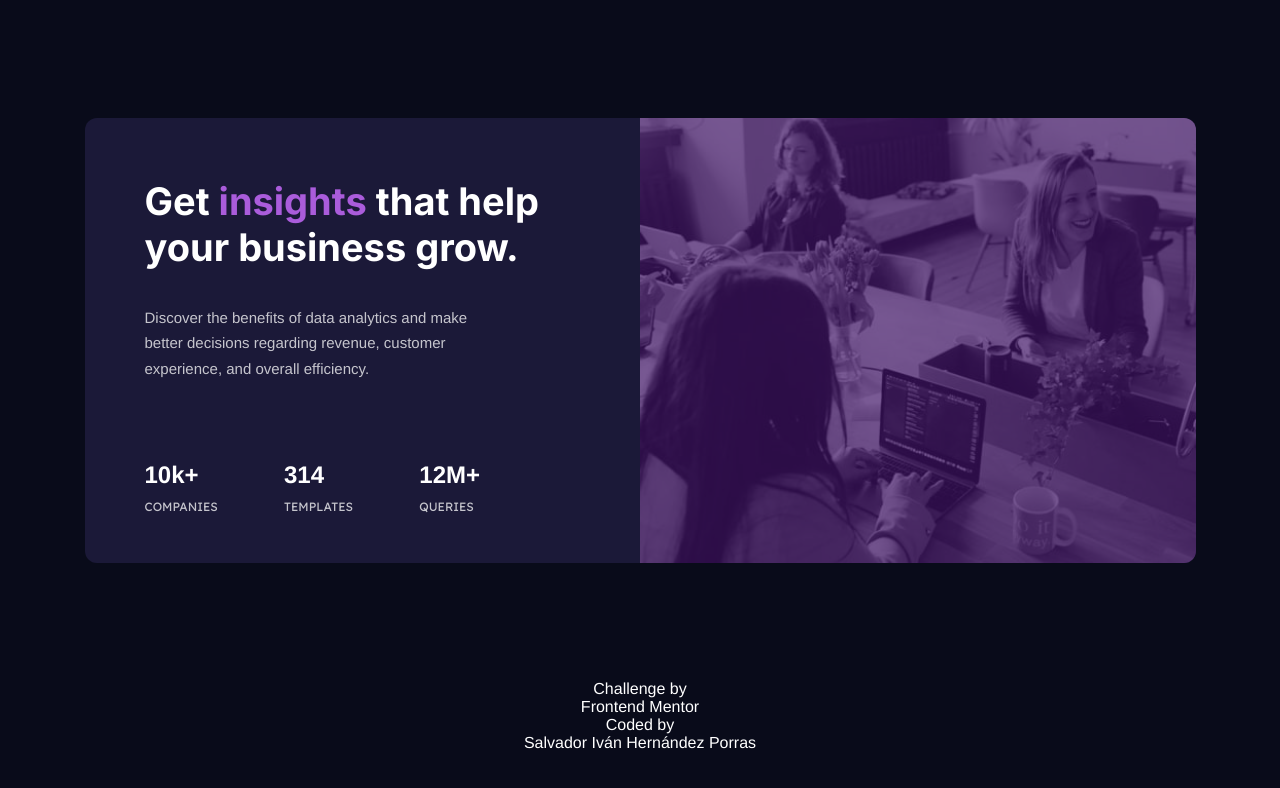
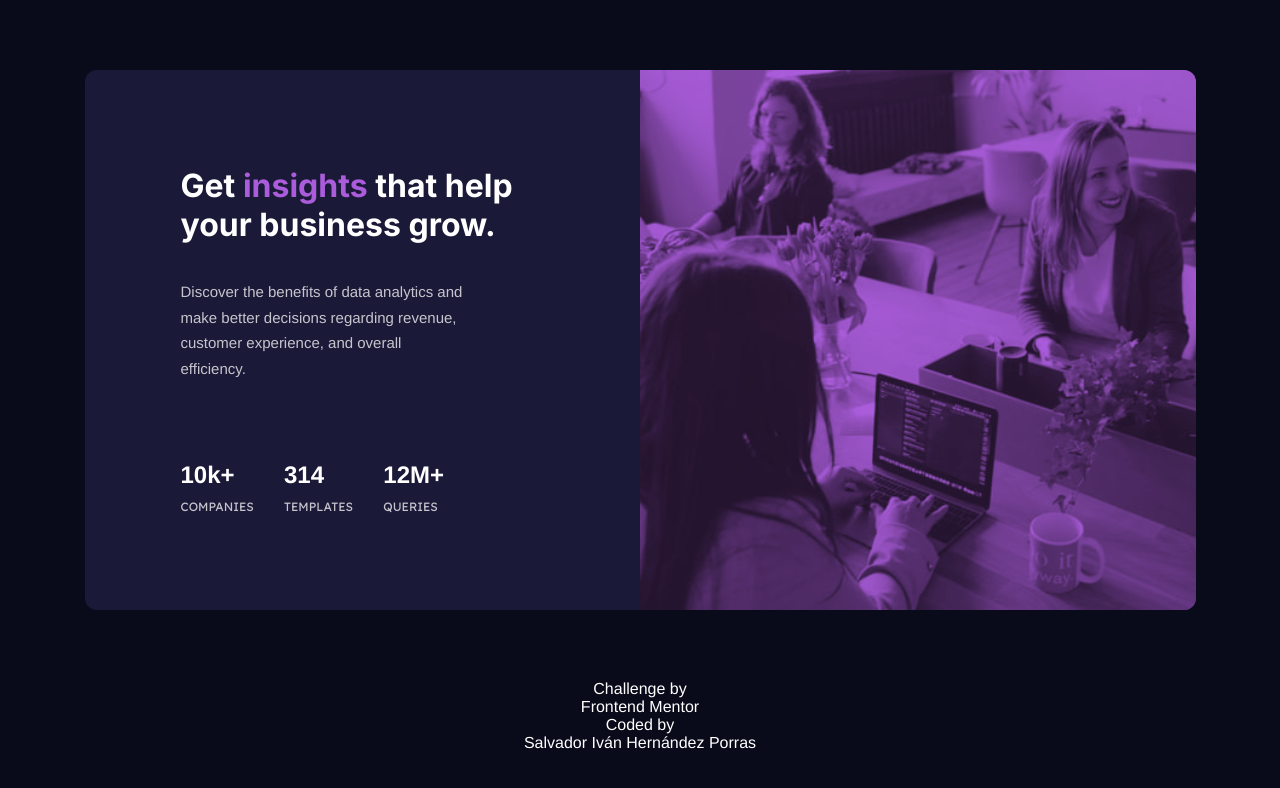
Before and after one commit to ivanfluo/stats-preview-card-component-main, a plain HTML site: page stats-preview-card-component-main/index.html in a window 1280 px wide. Drawn offline with Linux system fonts and the light colour scheme.

Commit message:
Add files via upload

```diff
--- a/stats-preview-card-component-main/index.html
+++ b/stats-preview-card-component-main/index.html
@@ -1,5 +1,5 @@
 <!DOCTYPE html>
-<html lang="en">
+<html lang="es">
   <head>
     <meta charset="UTF-8" />
     <meta name="viewport" content="width=device-width, initial-scale=1.0" />
--- a/stats-preview-card-component-main/style.css
+++ b/stats-preview-card-component-main/style.css
@@ -155,9 +155,7 @@ body {
 }
 
 .main {
-  width: 100%;
   height: 85vh;
-
   display: flex;
   justify-content: center;
   align-items: center;
@@ -165,26 +163,25 @@ body {
 
 .contenedor-central {
   width: 1111px;
-  height: 445px;
   background-color: hsl(244, 38%, 16%);
   border-radius: 12px;
-
   display: flex;
 }
 
 .contenedor-izquierdo,
 .contenedor-derecho {
   width: 50%;
-  height: 100%;
 }
 
 .img {
   width: 100%;
   height: 100%;
-  opacity: 0.3;
+  object-fit: cover;
+  mix-blend-mode: multiply;
+  opacity: 0.8;
 }
 .contenedor-derecho {
-  background-color: hsla(278, 82%, 30%, 0.552);
+  background-color:hsl(277, 64%, 61%);
 }
 
 .contenedor-derecho,
@@ -193,12 +190,12 @@ body {
 }
 
 .contenedor-izquierdo {
-  padding: 60px;
+  padding: 6em;
   border-radius: 12px 0 0 12px;
 }
 
 .titulo {
-  font-size: 38px;
+  font-size: 2rem;
   font-weight: 700;
   font-family: "Inter", sans-serif;
 }
```
